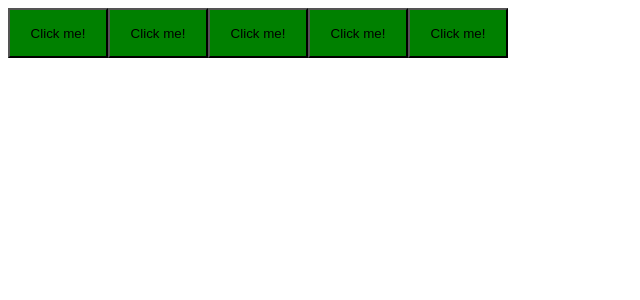
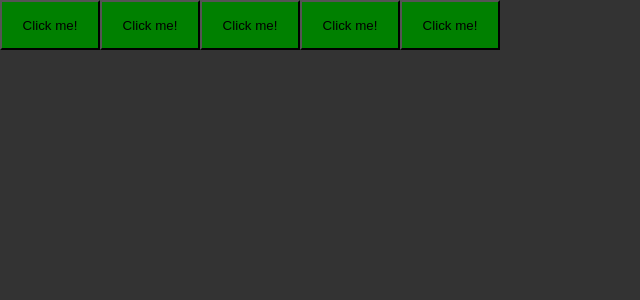
Before and after one commit to jvchaves/time_pomodoro, a React (Vite) app: page / in a window 1280 px wide. Shown: the top 300 px of the page, without its empty margins (0-640 px from the left). Built offline with nearby package versions, Linux system fonts and the light colour scheme.

Commit message:
Feat: crio arquivo de estilos global

```diff
--- a/src/App.tsx
+++ b/src/App.tsx
@@ -1,6 +1,8 @@
 import {ThemeProvider} from 'styled-components'
 import { Button } from "./components/Button";
+
 import { defaultTheme } from './styles/themes/default';
+import { GlobalStyle } from './styles/globals';
 
 export function App() {
   return (
@@ -10,6 +12,8 @@
       <Button variant="success"/>
       <Button variant="danger"/>
       <Button />
+
+      <GlobalStyle />
     </ThemeProvider>
   )
 }
--- /dev/null
+++ b/src/styles/globals.ts
@@ -0,0 +1,14 @@
+import { createGlobalStyle } from "styled-components";
+
+export const GlobalStyle = createGlobalStyle`
+  * {
+    margin: 0;
+    padding: 0;
+    box-sizing: border-box;
+  }
+
+  body {
+    background: #333;
+    color: #fff;
+  }
+`;
```
